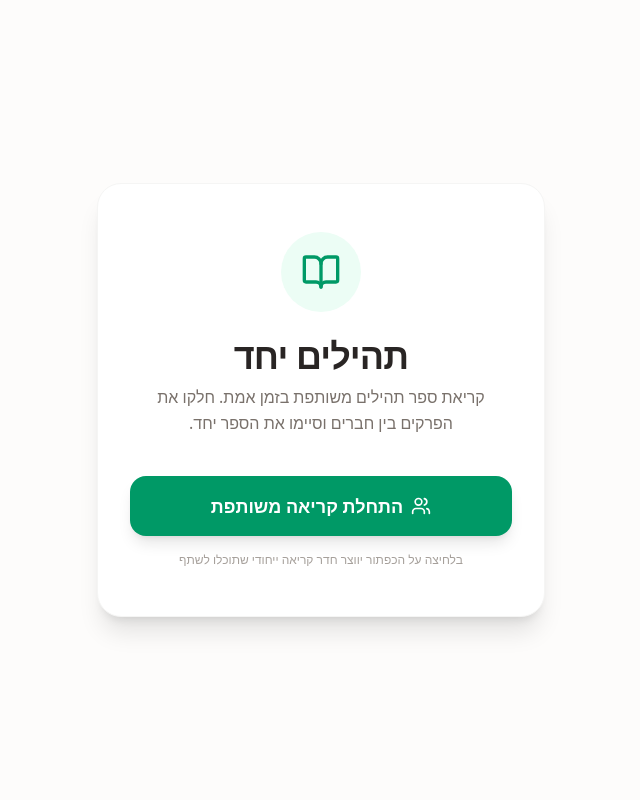
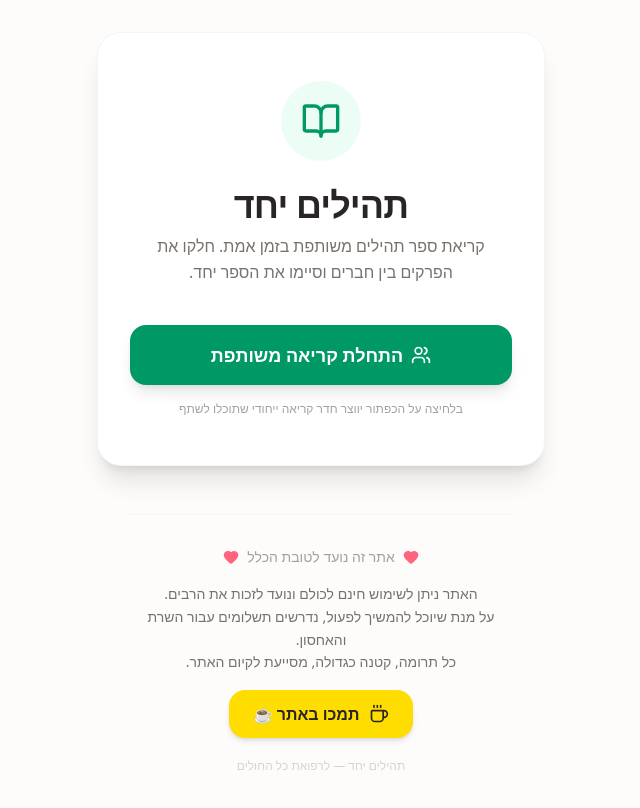
Before and after one commit to yakir1114/Tehilim-App, a React (Vite) app: page / in a window 1280 px wide. Shown: the top 808 px of the page, without its empty margins (319-959 px from the left). Built offline with nearby package versions, Linux system fonts and the light colour scheme.

Commit message:
feat: add Buy Me a Coffee donation footer
Adds a donation footer to all pages with Hebrew text explaining the
site's public purpose and the need for server funding, with a styled
Buy Me a Coffee button.

```diff
--- a/src/App.tsx
+++ b/src/App.tsx
@@ -70,6 +70,7 @@ function formatDate(dateStr: string) {
 // Components
 import TehillimGrid from "./components/TehillimGrid";
 import ChapterView from "./components/ChapterView";
+import DonationFooter from "./components/DonationFooter";
 
 export default function App() {
   return (
@@ -180,6 +181,7 @@ function HomeView() {
             </div>
           </div>
 
+
           {/* Active Rooms Side-Pane */}
           {hasHistory && (
             <div className="md:col-span-12 lg:col-span-7 bg-white p-8 rounded-3xl shadow-xl border border-stone-100 flex flex-col justify-start space-y-6">
@@ -278,6 +280,7 @@ function HomeView() {
 
         </div>
       </motion.div>
+      <DonationFooter />
     </div>
   );
 }
@@ -480,6 +483,8 @@ function RoomView() {
           />
         )}
       </AnimatePresence>
+
+      <DonationFooter />
     </div>
   );
 }
--- /dev/null
+++ b/src/components/DonationFooter.tsx
@@ -0,0 +1,35 @@
+import { Coffee, Heart } from "lucide-react";
+
+const BMC_USERNAME = "YOUR_USERNAME"; // ← החלף בשם המשתמש שלך ב-Buy Me a Coffee
+
+export default function DonationFooter() {
+  return (
+    <footer className="mt-12 border-t border-stone-100 pt-8 pb-6 text-center space-y-4">
+      <div className="flex items-center justify-center gap-2 text-stone-400">
+        <Heart className="w-4 h-4 text-rose-400 fill-rose-400" />
+        <span className="text-sm font-medium">אתר זה נועד לטובת הכלל</span>
+        <Heart className="w-4 h-4 text-rose-400 fill-rose-400" />
+      </div>
+
+      <p className="text-stone-500 text-sm leading-relaxed max-w-sm mx-auto">
+        האתר ניתן לשימוש חינם לכולם ונועד לזכות את הרבים.
+        <br />
+        על מנת שיוכל להמשיך לפעול, נדרשים תשלומים עבור השרת והאחסון.
+        <br />
+        כל תרומה, קטנה כגדולה, מסייעת לקיום האתר.
+      </p>
+
+      <a
+        href={`https://www.buymeacoffee.com/${BMC_USERNAME}`}
+        target="_blank"
+        rel="noopener noreferrer"
+        className="inline-flex items-center gap-2.5 px-6 py-3 bg-[#FFDD00] hover:bg-[#FFD000] text-stone-800 font-bold rounded-2xl shadow-md hover:shadow-lg transition-all duration-200 hover:scale-105 active:scale-95"
+      >
+        <Coffee className="w-5 h-5" />
+        תמכו באתר ☕
+      </a>
+
+      <p className="text-xs text-stone-300 pt-1">תהילים יחד — לרפואת כל החולים</p>
+    </footer>
+  );
+}
```
